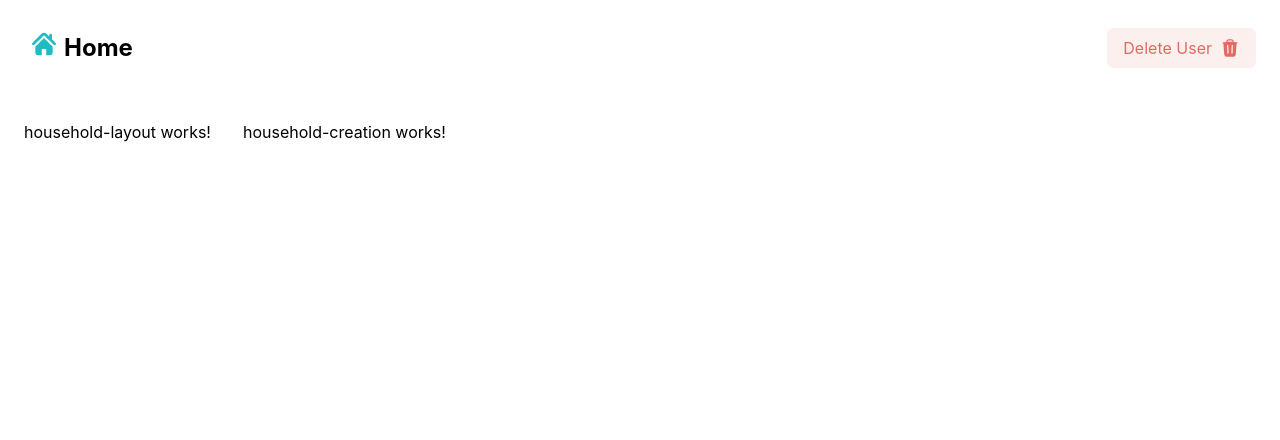
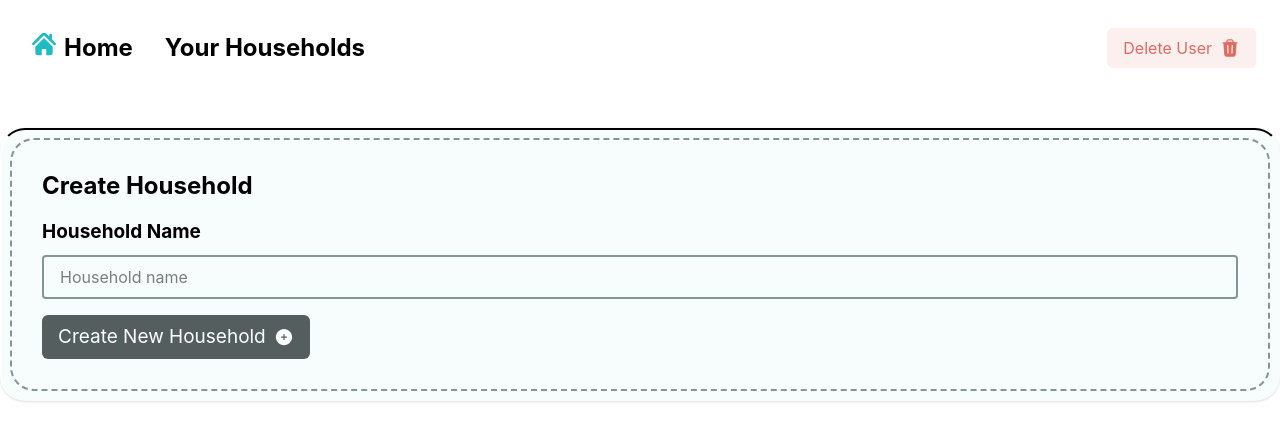
Before and after one commit to Shockrates/BudgetApp, an Angular app: page /household/create in a window 1280 px wide. Shown: the top 440 px of the page. Built offline with nearby package versions, Linux system fonts and the light colour scheme; no server answers; sample sign-in values are in the browser's storage.

Commit message:
Added Create Household

```diff
--- a/src/app/components/navbar/navbar.component.html
+++ b/src/app/components/navbar/navbar.component.html
@@ -1,12 +1,23 @@
 <nav class="flex justify-between items-center p-6">
-    <div (click)="router.navigateByUrl('')" class="logo p-2 cursor-pointer flex item-center gap-x-2">
-        <img src="home-icon-silhouette-svgrepo-com.svg" class="w-6 h-6">
-        <p class="text-2xl font-bold">Home</p>
+    <div class="flex flex-start gap-x-4">
+        <div (click)="router.navigateByUrl('')" class="logo p-2 cursor-pointer flex item-center gap-x-2">
+            <img src="home-icon-silhouette-svgrepo-com.svg" class="w-6 h-6">
+            <p class="text-2xl font-bold">Home</p>
+        </div>
+        @if (authService.isAuthenticated()) {
+        <div (click)="router.navigateByUrl('/household/dashboard')"
+            class="logo p-2 cursor-pointer flex item-center gap-x-2 hover:text-customHsl-accent duration-300 ease-in-out">
+
+            <p class="text-2xl font-bold">Your Households</p>
+        </div>
+        }
+
     </div>
+
 
     @if (layoutState.config().status === "default") {
 
-        @if (user$ | async; as user ) {
+    @if (user$ | async; as user ) {
     <div class="
     ">{{user.name}}</div>
     }
--- /dev/null
+++ b/src/app/interfaces/api/householdResponse.interface.ts
@@ -0,0 +1,6 @@
+import { Household } from "../models/household.interface"
+
+export interface HouseholdResponse {
+    message: string,
+    data: Household
+}
--- a/src/app/interfaces/models/household.interface.ts
+++ b/src/app/interfaces/models/household.interface.ts
@@ -2,6 +2,6 @@ export interface Household {
   id: string;
   name: string;
   creatorId: string;
-  creatorname: string;
+  creatorName: string;
   membersCount: number
 }
--- a/src/app/pages/home/home.component.html
+++ b/src/app/pages/home/home.component.html
@@ -1,7 +1,12 @@
 <div class="home-container px-10 flex flex-col gap-x-8">
-    <h1 class="text-6xl font-bold">Welcome back,
+    <h1 class="text-4xl font-bold">Welcome back,
         <span class="text-customHsl-accent">{{user?.name || "Guest"}}</span>
     </h1>
+    @if (activeHousehold) {
+    <h2 class="text-4xl font-medium my-8">You are curently working on,
+        <span class="text-customHsl-accent">{{activeHousehold.name}}</span>
+    </h2>
+    }
 
     <div class="input-container flex flex-col md:flex-row w-full gap-x-8 mt-6">
         <!-- Category Form -->
--- a/src/app/pages/home/home.component.ts
+++ b/src/app/pages/home/home.component.ts
@@ -17,6 +17,8 @@ import { ExpenseTableComponent } from '../../components/expense-table/expense-ta
 import { BudgetFormComponent } from '../../components/budget-form/budget-form.component';
 import { AuthService } from '../../services/auth.service';
 import { User } from '../../interfaces/models/user.interface';
+import { HouseholdService } from '../../services/household.service';
+import { Household } from '../../interfaces/models/household.interface';
 
 @Component({
   selector: 'app-home',
@@ -27,27 +29,27 @@ import { User } from '../../interfaces/models/user.interface';
 export class HomeComponent implements OnInit {
 
 
-  private userService = inject(UserService);
+
   private budgetService = inject(BudgetService);
   private expenseService = inject(ExpenseService);
   private authService = inject(AuthService);
-  private uiService = inject(UiService);
+  private householdService = inject(HouseholdService)
   private router = inject(Router);
 
   user!: User | null;
+  activeHousehold!: Household | null;
   budgetCategories: BudgetCategory[] = [];
   budgets: Budget[] = [];
   budgetCards: BudgetCardConfig[] = [];
   expenseTableData: ExpenseTableDataConfig[] = [];
 
   ngOnInit(): void {
-    //this.user = this.userService.getUser().name || 'Guest';
+
     this.user = this.authService.getCurrentUser();
+    this.activeHousehold = this.householdService.getActiveHousehold()
     this.budgetCategories = this.budgetService.getBudgetCategories();
     this.budgets = this.budgetService.getBudgets();
     this.buildBudgetCards(this.budgets);
-    console.log('Budget Categories Loading:', this.budgets);
-    //.log('TOKEN:: '+this.authService.getDecodedToken()?.sub);
 
 
     this.budgetService.getBudgetCategoryData().subscribe({
--- a/src/app/pages/household/household-creation/household-creation.component.html
+++ b/src/app/pages/household/household-creation/household-creation.component.html
@@ -1,3 +1,27 @@
-<app-household-layout>
-<p>household-creation works!</p>
-</app-household-layout>
+<div class="my-8">
+
+    <app-form-wrapper>
+        <div class="input-form flex flex-col gap-y-4" [formGroup]="householdForm">
+            <h3 class="font-bold text-2xl">Create Household</h3>
+
+            <div class="text-inputs flex flex-col gap-y-2">
+                <label class="text-[19px] font-bold">Household Name</label>
+                <input formControlName="name" type="text" class="input-select" placeholder="Household name">
+            </div>
+
+
+            <button [disabled]="householdForm.invalid" (click)="addHousehold()"
+                class="btn bg-customHsl-text text-white border-none w-fit text-[19px]">
+                Create New Household
+                <svg xmlns="http://www.w3.org/2000/svg" viewBox="0 0 24 24" fill="currentColor" aria-hidden="true"
+                    width="20">
+                    <path fill-rule="evenodd"
+                        d="M12 2.25c-5.385 0-9.75 4.365-9.75 9.75s4.365 9.75 9.75 9.75 9.75-4.365 9.75-9.75S17.385 2.25 12 2.25zM12.75 9a.75.75 0 00-1.5 0v2.25H9a.75.75 0 000 1.5h2.25V15a.75.75 0 001.5 0v-2.25H15a.75.75 0 000-1.5h-2.25V9z"
+                        clip-rule="evenodd"></path>
+                </svg>
+            </button>
+
+        </div>
+
+    </app-form-wrapper>
+</div>
--- a/src/app/pages/household/household-creation/household-creation.component.ts
+++ b/src/app/pages/household/household-creation/household-creation.component.ts
@@ -1,12 +1,43 @@
-import { Component } from '@angular/core';
+import { Component, inject, output } from '@angular/core';
 import { HouseholdLayoutComponent } from "../household-layout/household-layout.component";
+import { FormWrapperComponent } from "../../../components/form-wrapper/form-wrapper.component";
+import { FormControl, FormGroup, ReactiveFormsModule, Validators } from '@angular/forms';
+import { HouseholdService } from '../../../services/household.service';
+import { Household } from '../../../interfaces/models/household.interface';
 
 @Component({
   selector: 'app-household-creation',
-  imports: [HouseholdLayoutComponent],
+  imports: [FormWrapperComponent, ReactiveFormsModule],
   templateUrl: './household-creation.component.html',
   styleUrl: './household-creation.component.css'
 })
 export class HouseholdCreationComponent {
 
+  private householdService = inject(HouseholdService);
+
+  created = output<Household>();
+
+  householdForm: FormGroup = new FormGroup({
+    name: new FormControl('', [Validators.required])
+  });
+
+  addHousehold() {
+    //console.log(this.householdForm.value.name);
+    const name = this.householdForm.value.name
+    this.householdService.createHousehold(name).subscribe({
+      next: household => {
+        if (household) {
+          console.log("FROM COMPONENT: " + household.name);
+          this.created.emit(household);
+        }
+
+
+      },
+      error: err => {
+        console.error(err.error.message);
+      }
+    })
+
+  }
+
 }
--- a/src/app/pages/household/household-dashboard/household-dashboard.component.html
+++ b/src/app/pages/household/household-dashboard/household-dashboard.component.html
@@ -19,4 +19,6 @@
 
     }
     }
+
+    <app-household-creation (created)="onSelectItem($event.id)"></app-household-creation>
 </app-household-layout>
--- a/src/app/pages/household/household-dashboard/household-dashboard.component.ts
+++ b/src/app/pages/household/household-dashboard/household-dashboard.component.ts
@@ -5,10 +5,11 @@ import { Household } from '../../../interfaces/models/household.interface';
 import { HouseholdTableCardComponent } from '../household-table-item/household-table-item.component';
 import { HouseholdItemConfig } from '../../../interfaces/ui-config/household-item-config.interface';
 import { Router } from '@angular/router';
+import { HouseholdCreationComponent } from "../household-creation/household-creation.component";
 
 @Component({
   selector: 'app-household-dashboard',
-  imports: [HouseholdLayoutComponent, HouseholdTableCardComponent],
+  imports: [HouseholdLayoutComponent, HouseholdTableCardComponent, HouseholdCreationComponent],
   templateUrl: './household-dashboard.component.html',
   styleUrl: './household-dashboard.component.css'
 })
--- a/src/app/services/auth.service.ts
+++ b/src/app/services/auth.service.ts
@@ -3,7 +3,7 @@ import { inject, Injectable } from '@angular/core';
 import { BehaviorSubject, Observable, of, tap } from 'rxjs';
 import { User } from '../interfaces/models/user.interface';
 import { LoginCredentials } from '../interfaces/api/LoginCredentials.interface';
-import { LoginResponse } from '../interfaces/api/LoginResponse.Interface';
+import { LoginResponse } from '../interfaces/api/LoginResponse.Interface'
 import { RegisterCredentials } from '../interfaces/api/register-credentials';
 import { JwtService } from './jwt.service';
 import { catchError, switchMap } from 'rxjs/operators';
--- a/src/app/services/household.service.ts
+++ b/src/app/services/household.service.ts
@@ -1,8 +1,9 @@
 import { HttpClient } from '@angular/common/http';
 import { inject, Injectable } from '@angular/core';
-import { BehaviorSubject, catchError, map, of, tap } from 'rxjs';
+import { BehaviorSubject, catchError, map, of, switchMap, tap } from 'rxjs';
 import { Household } from '../interfaces/models/household.interface';
 import { UserHouseholdResponse } from '../interfaces/api/UserHouseholdResponse';
+import { HouseholdResponse } from '../interfaces/api/householdResponse.interface';
 
 @Injectable({
   providedIn: 'root'
@@ -27,14 +28,30 @@ export class HouseholdService {
     return this.http.get<UserHouseholdResponse>('api/users/me/households').pipe(
       map(response => response.data.userHouseholds),
       tap(households => {
-        // this.householdsSubject.next(households);
-        // this.restoreActiveHousehold(households);
         this.setHouseholdsSubject(households);
         console.log("SERVICE RUNS");
       }),
       catchError(err => {
         console.error('Failed to load households', err);
         return of([]); // fallback to empty array
+      })
+    )
+  }
+
+  createHousehold(name: string) {
+    return this.http.post<HouseholdResponse>(this.HOUSEHOLD_URL, { name: name }).pipe(
+      map(response => response.data),
+      switchMap((household) =>
+        this.loadLoggedUserHouseholds().pipe(
+          tap(() =>
+            this.setActiveHousehold(household)
+          ),
+          map(() => household)
+        ),
+      ),
+      catchError(err => {
+        console.error('Failed to save households', err);
+        return of(null);
       })
     )
   }
```
